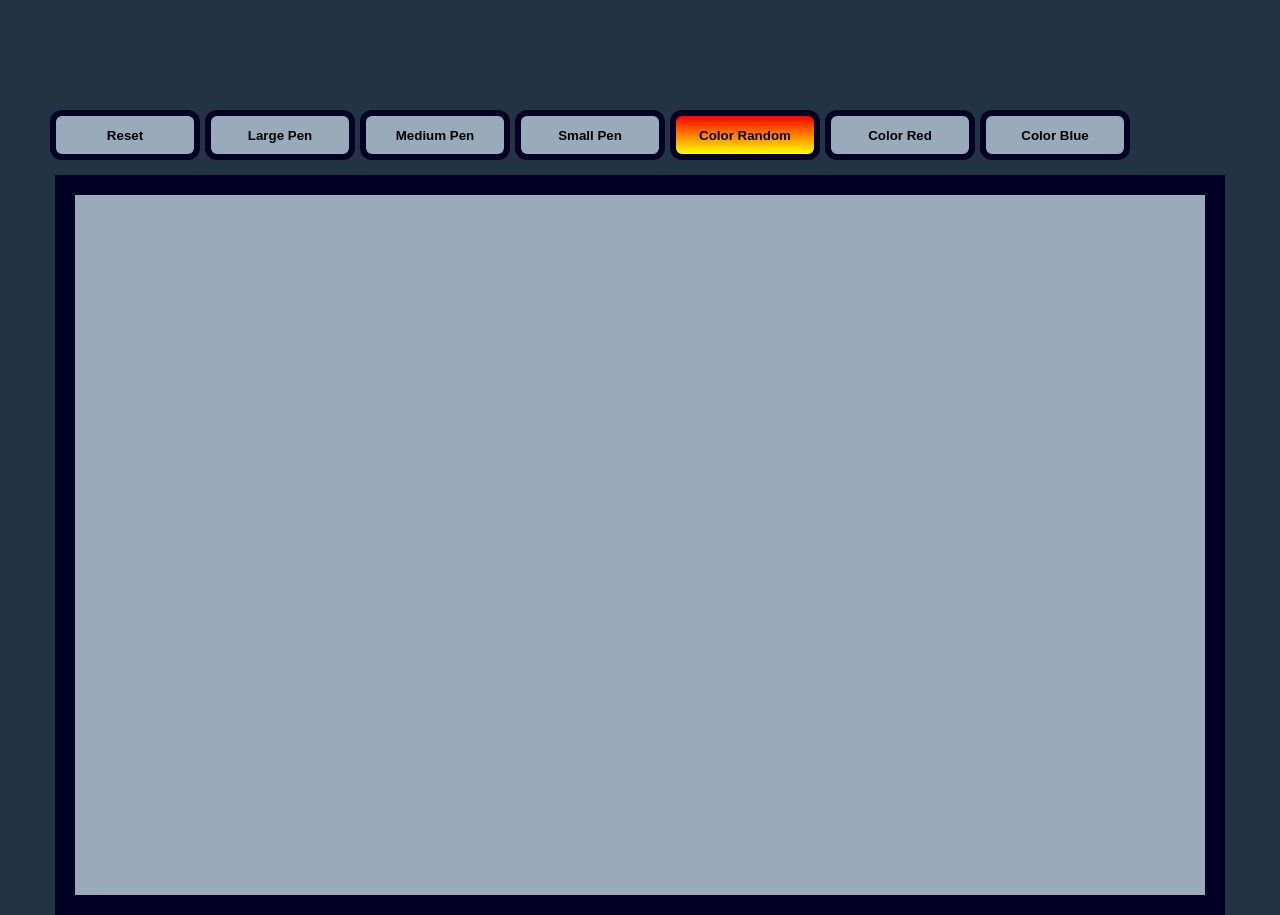
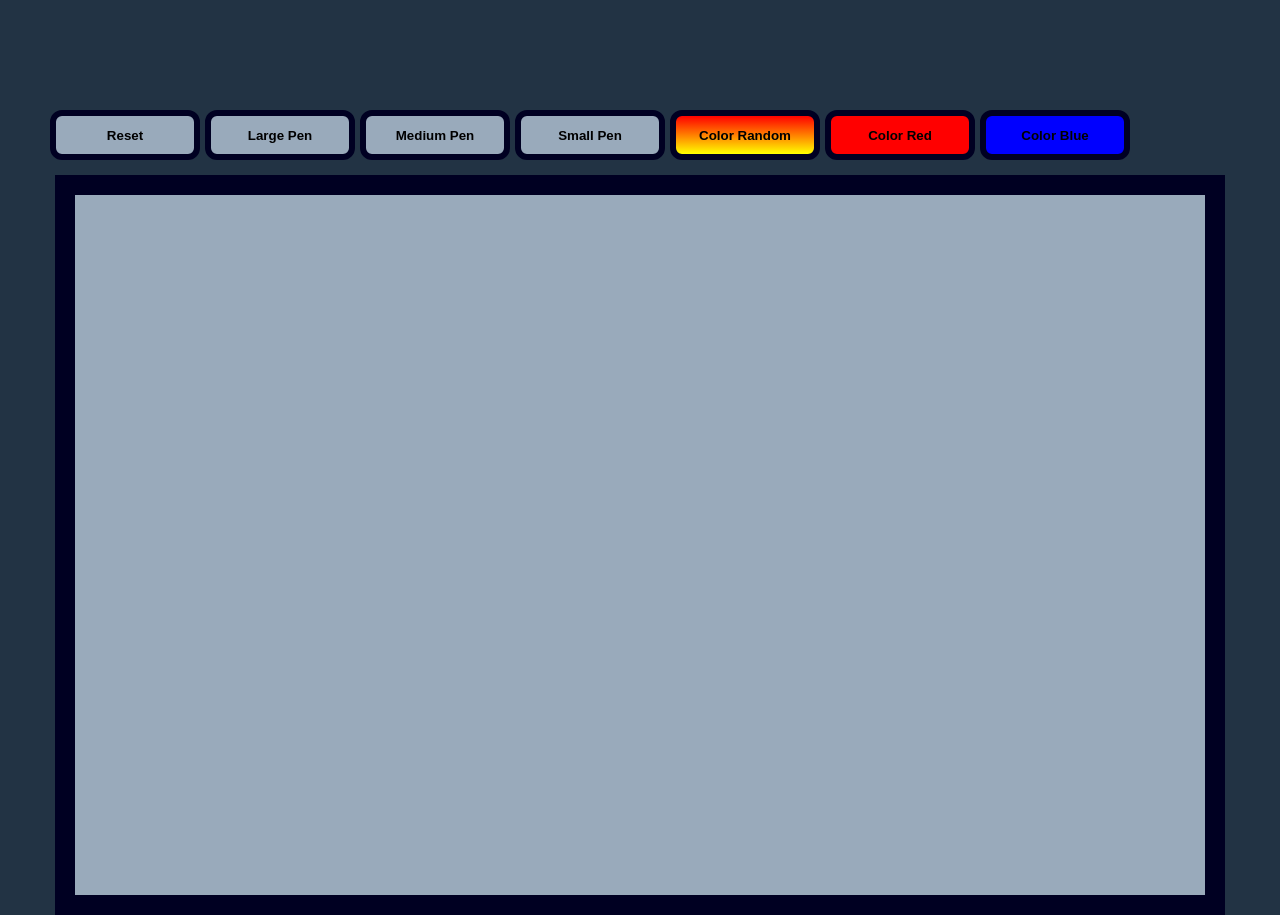
Before and after one commit to ebaybasics/etch-a-sketch, a plain HTML site: page index.html in a window 1280 px wide. Drawn offline with Linux system fonts and the light colour scheme.

Commit message:
Add button styling

```diff
--- a/style.css
+++ b/style.css
@@ -54,6 +54,14 @@
     border: solid 6px #000022;
     font-weight: 600;
 }
+.control.color-red{
+    background-color: red;
+}
+
+.control.color-blue{
+    background-color: blue;
+}
+
 .control.color-random {
     background-image: linear-gradient(red, yellow);
 }
```
